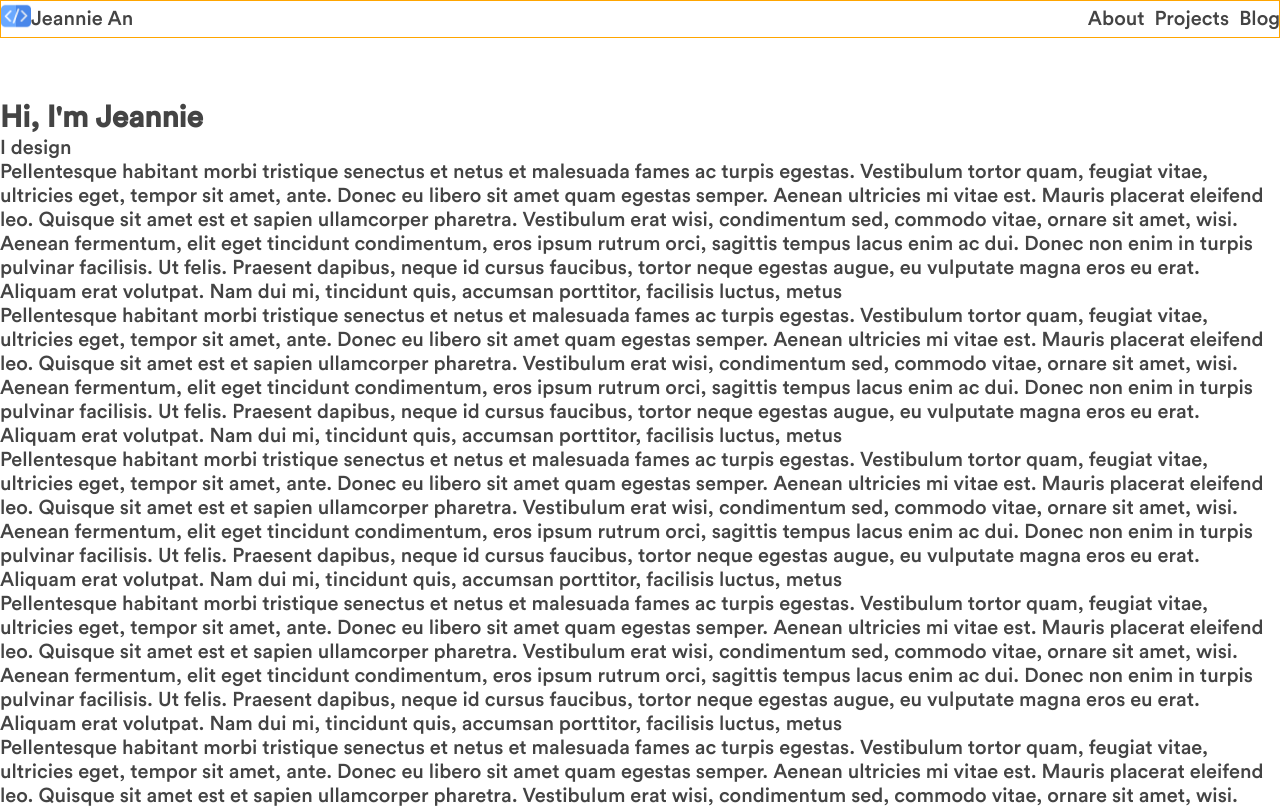
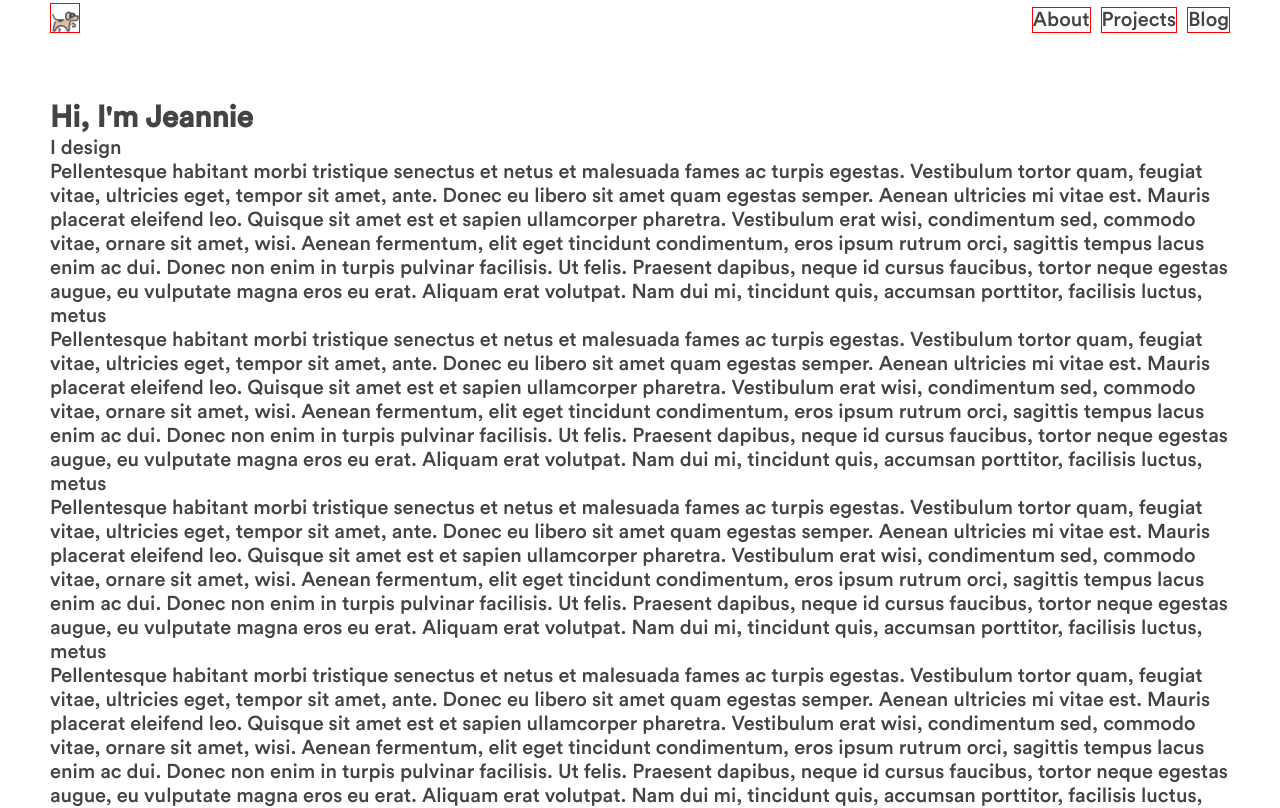
Before and after one commit to beannie-j/portfolio-blog, a website: page index.html in a window 1280 px wide. Shown: the top 808 px of the page. Drawn offline with Linux system fonts and the light colour scheme.

Commit message:
finalised nav bar

```diff
--- a/index.html
+++ b/index.html
@@ -21,12 +21,8 @@
 
     <nav class="navigation-bar sticky">
       <div class="logo-box sticky">
-        <img
-          class="logo-icon"
-          src="/resources/images/programming.png"
-          alt="logo"
-        />
-        <div class="logo-text sticky">Jeannie An</div>
+        <img class="logo-icon" src="/resources/images/dog.png" alt="logo"><a href ="#"></a></img>
+        <!-- <div class="logo-text sticky">Jeannie An</div> -->
       </div>
 
       <ul>
--- a/resources/sass/index.scss
+++ b/resources/sass/index.scss
@@ -35,7 +35,6 @@ body {
 }
 
 .logo-box {
-  border: orange 1px solid;
   display: inline-block;
   z-index: -1;
 }
@@ -44,12 +43,13 @@ body {
   width: 30px;
   height: auto;
   //   transform: translateY(4px);
-  //   border: rgba(53, 0, 211, 0.9) 5px solid;
+  border: 1px red solid;
+  transform: translateY(0.3rem);
 }
 .logo-text {
   display: inline-block;
   transform: translateY(0.7rem);
-  //   border: rgba(0, 179, 211, 0.9) 5px solid;
+  margin-left: 1rem;
 }
 
 .logo-icon {
@@ -62,19 +62,20 @@ body {
 }
 
 nav {
-  //   border: #28b485 1px solid;
   background-color: #fff;
+  //   padding-bottom: 12rem;
+  //   border: 1rem solid #fff;
+  border-bottom: 2rem solid #fff;
+  padding: 0 5rem;
   ul {
     list-style-type: none;
   }
 
   li:nth-child(2) {
-    // border: rgba(211, 0, 116, 0.9) 5px solid;
     margin-right: 1rem;
   }
 
   li:nth-child(3) {
-    // border: rgba(179, 211, 0, 0.9) 5px solid;
     margin-right: 1rem;
   }
 
@@ -83,9 +84,9 @@ nav {
   }
 
   li a {
-    // border: #28b485 1px solid;
+    border: 1px red solid;
+
     display: inline-block;
-    // padding: 8px;
     transform: translateY(0.7rem);
     text-decoration: none;
     color: $color-darkGray;
@@ -104,4 +105,5 @@ nav {
 
 .content {
   margin-top: 10rem;
+  padding: 0 5rem;
 }
```
Also changed, not shown: resources/images/dog.png (added), resources/sass/index.css, 1 other file.
